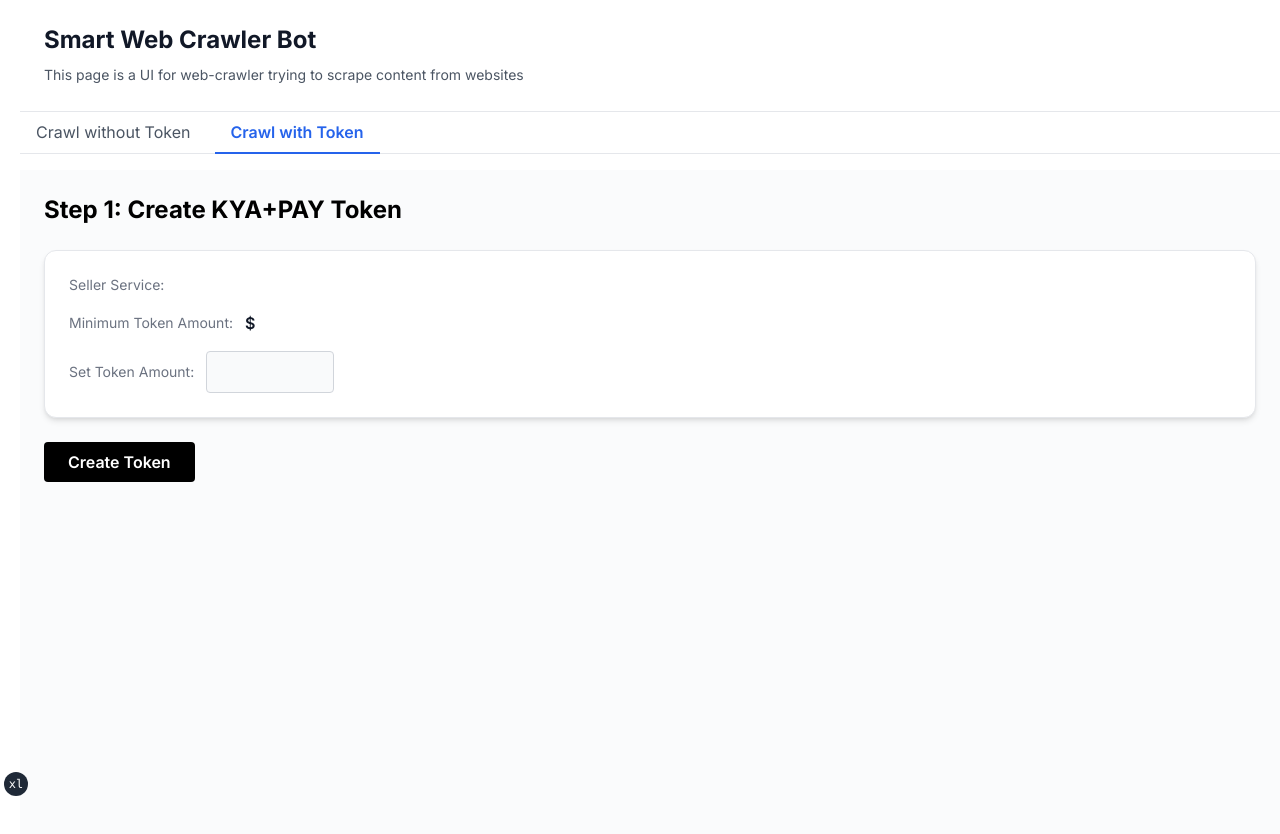
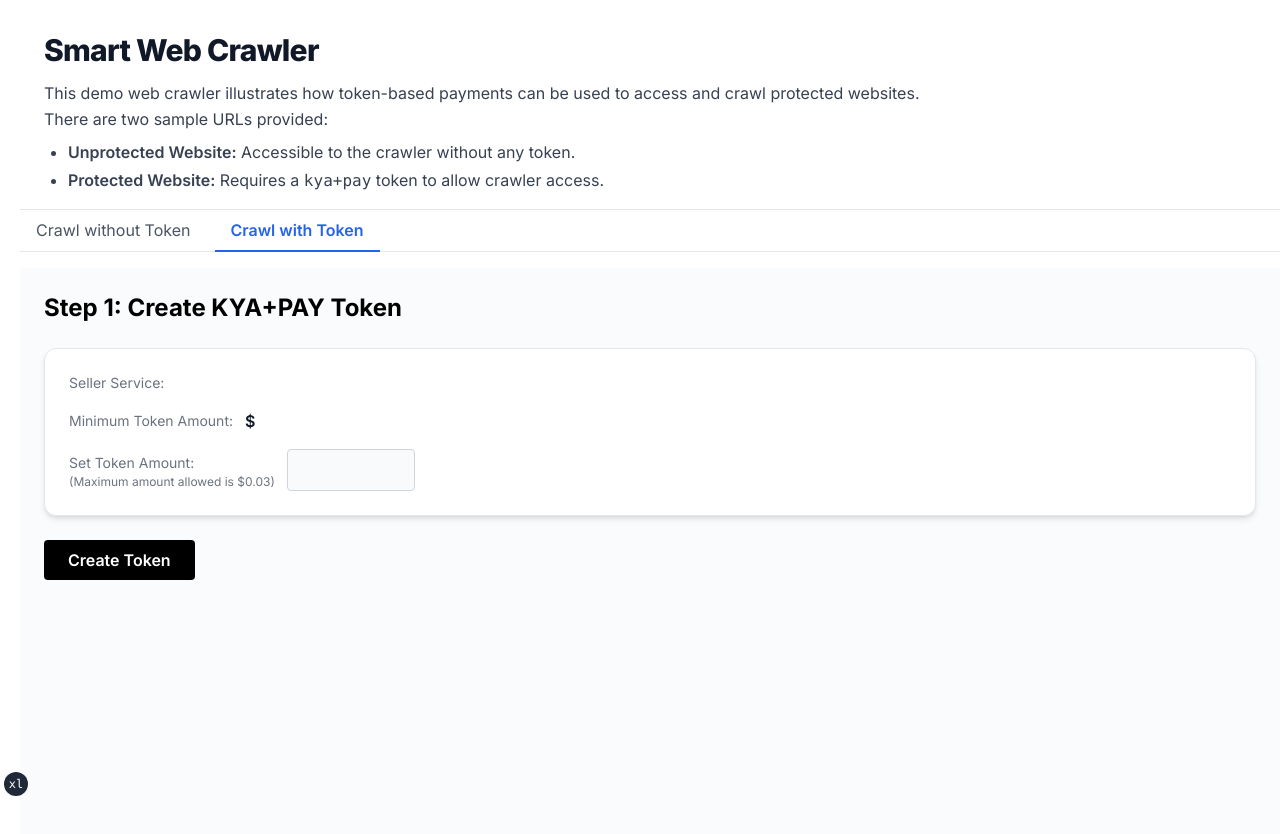
Before and after one commit to skyfire-xyz/skyfire-solutions-smart-web-crawler-demo, a Next.js app in the folder crawler-agent-fe/: page /token in a window 1280 px wide. Shown: the top 834 px of the page. Built offline with nearby package versions, Linux system fonts and the light colour scheme; no server answers.

Commit message:
limits max allowed token amount to 0.03

```diff
--- a/crawler-agent-fe/app/components/SearchBar.tsx
+++ b/crawler-agent-fe/app/components/SearchBar.tsx
@@ -175,7 +175,7 @@ const SearchBar: React.FC<SearchBarProps> = ({
                           setTimeout(() => setIsFocused(false), 200)
                         }
                         onKeyDown={handleKeyDown}
-                        placeholder="Enter website URL"
+                        placeholder="Select or Enter website URL"
                         autoComplete="off"
                       />
                       {isFocused && (
--- a/crawler-agent-fe/app/components/TopBar.tsx
+++ b/crawler-agent-fe/app/components/TopBar.tsx
@@ -2,14 +2,25 @@
 
 export default function TopBar() {
   return (
-    <div className="flex w-full items-center justify-between p-6 border-b border-gray-200">
-      <div className="space-y-2">
-        <h1 className="text-2xl font-bold text-gray-900">
-          Smart Web Crawler Bot
+    <div className="w-full border-b border-gray-200 px-6 pt-8 pb-4">
+      <div className="space-y-3">
+        <h1 className="text-3xl font-extrabold text-gray-900 dark:text-white tracking-tight">
+          Smart Web Crawler
         </h1>
-        <p className="text-gray-600 text-sm leading-relaxed">
-          This page is a UI for web-crawler trying to scrape content from websites
-        </p>
+        <div>
+          <p className="text-gray-700 dark:text-gray-200 text-base leading-relaxed mb-2">
+            This demo web crawler illustrates how token-based payments can be used to access and crawl protected websites.<br/>
+            There are two sample URLs provided:
+          </p>
+          <ul className="list-disc pl-6 text-gray-700 dark:text-gray-300 text-base space-y-1">
+            <li>
+              <span className="font-semibold">Unprotected Website:</span> Accessible to the crawler without any token.
+            </li>
+            <li>
+              <span className="font-semibold">Protected Website:</span> Requires a <span className="font-mono">kya+pay</span> token to allow crawler access.
+            </li>
+          </ul>
+        </div>
       </div>
     </div>
   )
--- a/crawler-agent-fe/app/token/page.tsx
+++ b/crawler-agent-fe/app/token/page.tsx
@@ -78,10 +78,14 @@ export default function CrawlWithTokenPage() {
                   <span className="font-semibold text-base text-gray-900">${SELLER_SERVICE.priceDisplay}</span>
                 </div>
                 <div className="flex items-center gap-3">
-                  <span className="text-gray-500 text-sm">Set Token Amount:</span>
+                  <div>
+                    <span className="text-gray-500 text-sm">Set Token Amount:</span>
+                    <p className="text-gray-500 text-xs">(Maximum amount allowed is $0.03)</p>
+                  </div>
                   <input
                     type="number"
                     min="0"
+                    max="0.03"
                     step="0.01"
                     value={tokenAmount}
                     onChange={e => setTokenAmount(e.target.value)}
```
Also changed, not shown: 2 other files (tests, documents, lock files or other folders).
